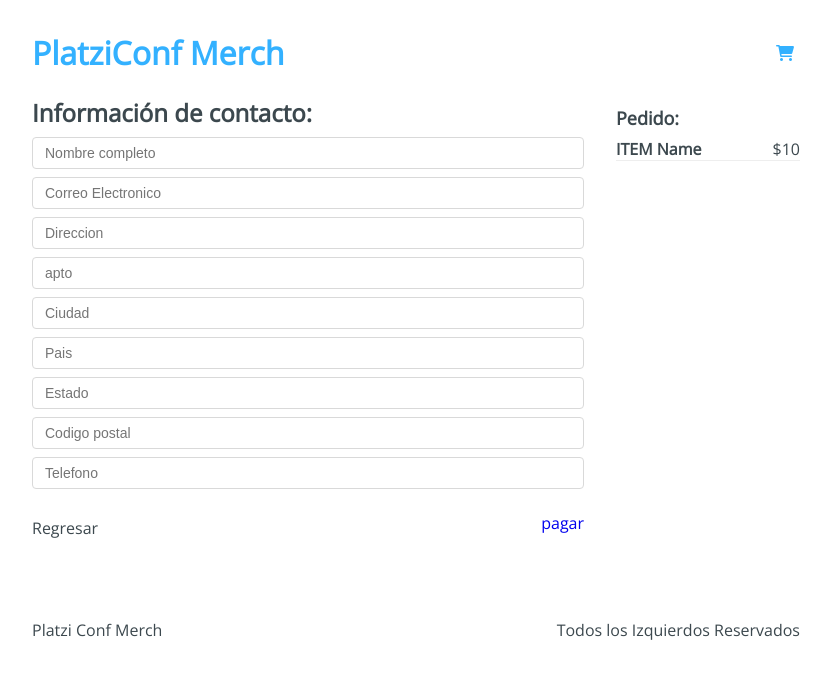
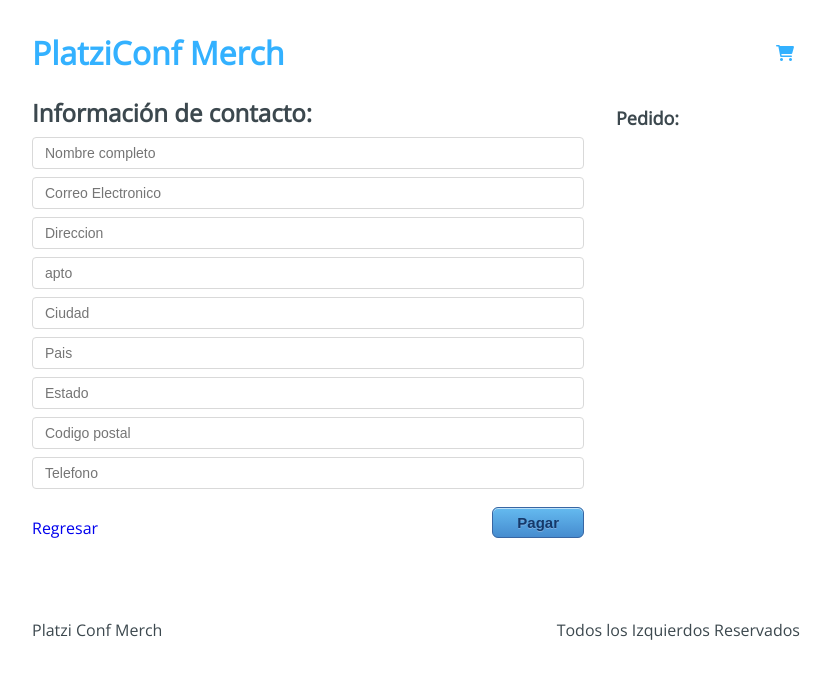
Before and after one commit to stalinch98/Platzi-Conf-Merch, a React app: page /checkout/information in a window 1280 px wide. Shown: the top 678 px of the page, without its empty margins (224-1055 px from the left). Built offline with nearby package versions, Linux system fonts and the light colour scheme.

Commit message:
useRef in checkout

```diff
--- a/src/containers/Information.jsx
+++ b/src/containers/Information.jsx
@@ -1,8 +1,28 @@
-import React from 'react';
+import React, { useRef, useContext } from 'react';
 import { Link } from 'react-router-dom';
+import AppContext from '../context/AppContext';
 import '../styles/components/Information.css'
 
 const Information = () => {
+    const { state, addToBuyer } = useContext(AppContext);
+    const form = useRef(null);
+    const { cart } = state;
+    const handleSubmit = () => {
+        const formData = new FormData(form.current);
+        const buyer = {
+            'name': formData.get('name'),
+            'email': formData.get('email'),
+            'address': formData.get('address'),
+            'apto': formData.get('apto'),
+            'city': formData.get('city'),
+            'country': formData.get('country'),
+            'state': formData.get('state'),
+            'cp': formData.get('cp'),
+            'phone': formData.get('phone'),
+        }
+        addToBuyer(buyer);
+
+    };
     return (
         <div className="Information">
             <div className="Information-content">
@@ -10,7 +30,7 @@
                     <h2>Información de contacto:</h2>
                 </div>
                 <div className="Information-form">
-                    <form action="">
+                    <form ref={form}>
                         <input type="text" placeholder="Nombre completo" name="name" />
                         <input type="text" placeholder="Correo Electronico" name="email" />
                         <input type="text" placeholder="Direccion" name="addres" />
@@ -23,22 +43,26 @@
                     </form>
                 </div>
                 <div className="Information-buttons">
-                    <div className="Information-back">Regresar</div>
+                    <div className="Information-back">
+                        <Link to="/checkout">
+                            Regresar
+                        </Link>
+                    </div>
                     <div className="Information-next">
-                        <Link to="/checkout/payment">
-                            pagar
-                        </Link>
+                        <button type="button" onClickC={handleSubmit}>Pagar</button>
                     </div>
                 </div>
             </div>
             <div className="Information-sidebar">
                 <h3>Pedido:</h3>
-                <div className="Information-item">
-                    <div className="Information-element">
-                        <h4>ITEM Name</h4>
-                        <span>$10</span>
+                {cart.map((item) =>
+                    <div className="Information-item" key={item.title}>
+                        <div className="Information-element">
+                            <h4>{item.title}</h4>
+                            <span>$ {item.price}</span>
+                        </div>
                     </div>
-                </div>
+                )}
             </div>
         </div>
     );
--- a/src/hooks/useInitialState.js
+++ b/src/hooks/useInitialState.js
@@ -18,9 +18,16 @@
         });
     };
 
+    const addToBuyer = payload => {
+        setState({
+            ...state,
+            buyer: [...state.buyer, payload]
+        });
+    };
     return {
         addToCart,
         removeFromCart,
+        addToBuyer,
         state,
     };
 
--- a/src/initialState.js
+++ b/src/initialState.js
@@ -1,5 +1,6 @@
 export default {
     cart: [],
+    buyer: [],
     products: [{
             'id': '1',
             'image': 'https://arepa.s3.amazonaws.com/camiseta.png',
```
